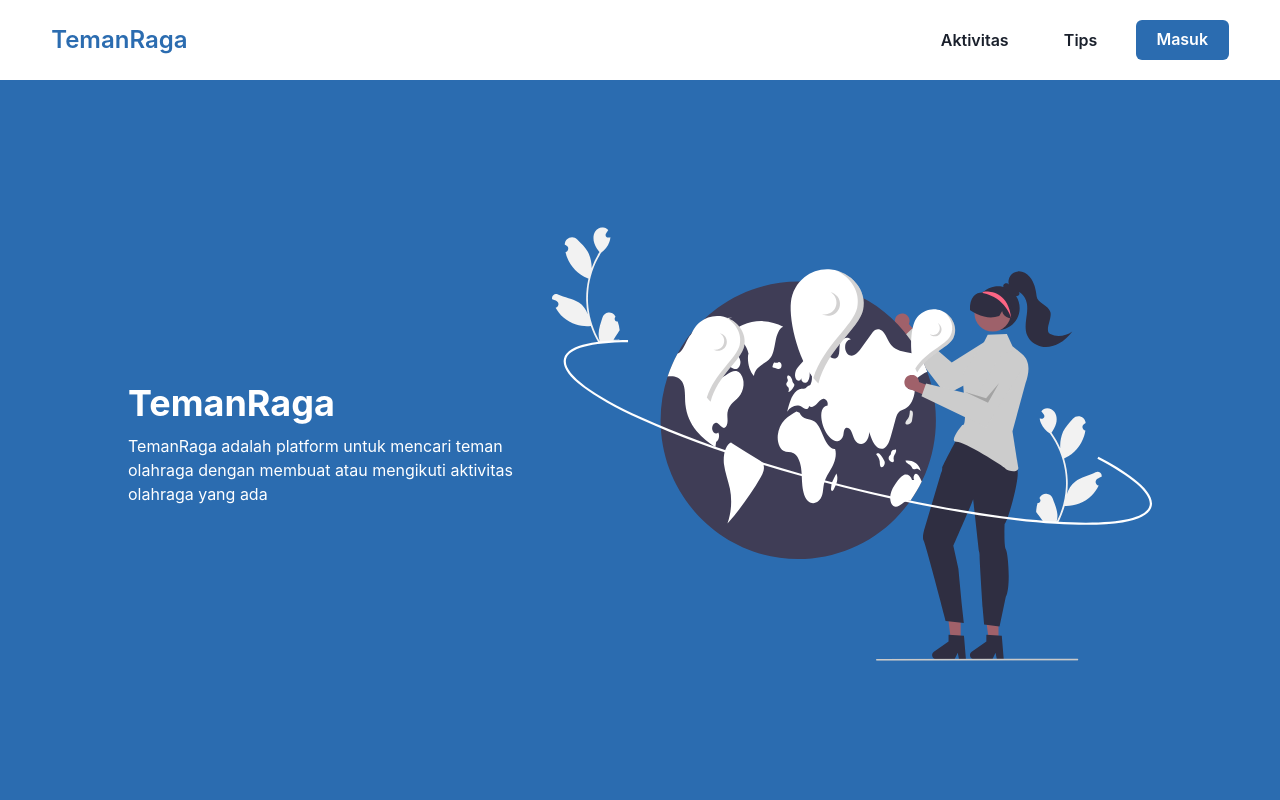
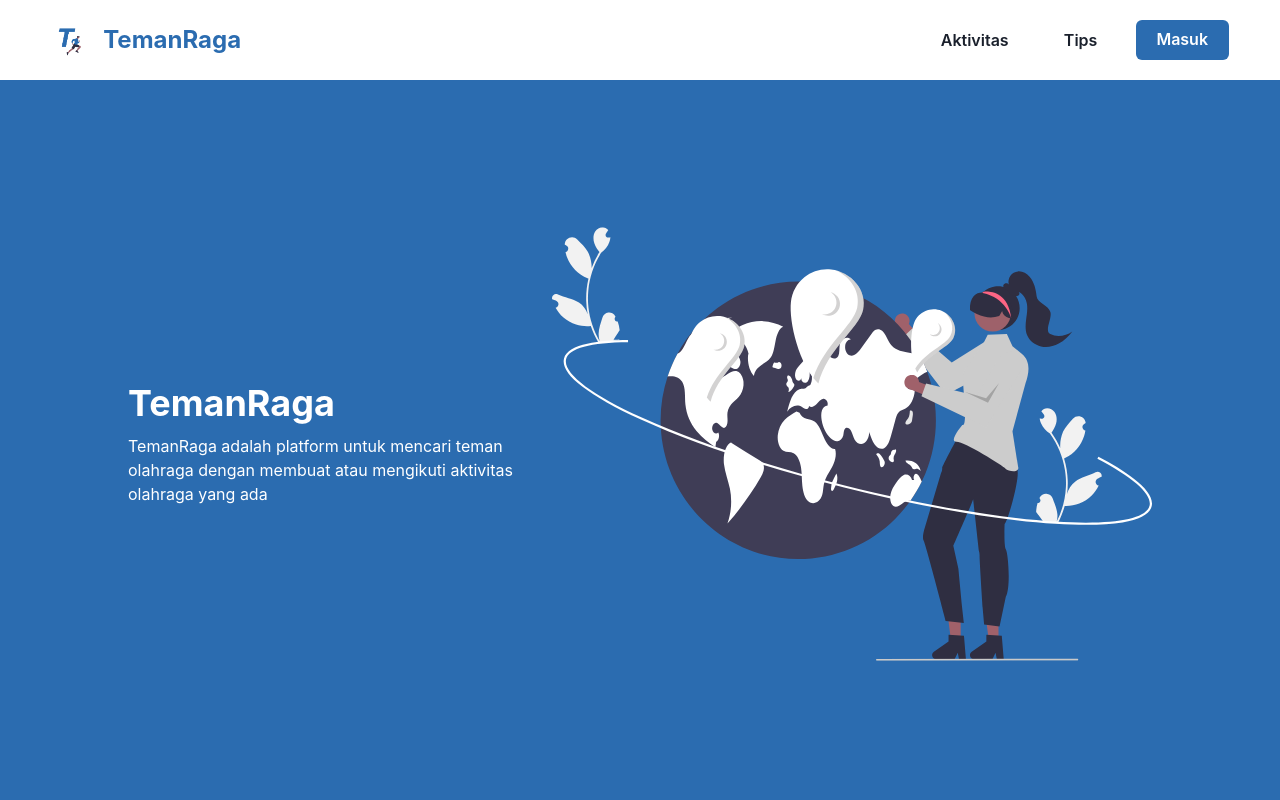
Before and after one commit to TemanRaga/temanraga-fe, a Next.js app: page / in a window 1280 px wide. Shown: the top 800 px of the page. Built offline with nearby package versions, Linux system fonts and the light colour scheme; no server answers.

Commit message:
[Feat] add favicon + icon

```diff
--- a/common/components/Navbar/index.jsx
+++ b/common/components/Navbar/index.jsx
@@ -1,9 +1,8 @@
 import { useState, useEffect } from "react";
 import NextLink from "next/link";
-import Router from "next/router";
 import DropdownButton from "./dropdownButton";
 import Dropdown from "./dropdown";
-import { Flex, HStack, Link, useDisclosure, Button } from "@chakra-ui/react";
+import { Flex, HStack, Link, useDisclosure, Button, Text, Image } from "@chakra-ui/react";
 import Cookies from "js-cookie";
 
 const Navbar = () => {
@@ -29,12 +28,15 @@ const Navbar = () => {
       >
         <NextLink href="/" passHref>
           <Link
-            fontSize={{ base: 16, sm: 20, md: 24 }}
-            fontWeight="semibold"
+            fontSize="24"
+            fontWeight="bold"
             color="blue.600"
+            display="flex"
+            gap="4"
             style={{ textDecoration: "none" }}
           >
-            TemanRaga
+            <Image src="/favicon.png" w="36px" h="36px" />
+            <Text>TemanRaga</Text>
           </Link>
         </NextLink>
         <HStack display={{ base: "none", lg: "flex" }} gap="1">
--- a/pages/index.jsx
+++ b/pages/index.jsx
@@ -50,6 +50,8 @@ export default function Home() {
       <Head>
         <title>TemanRaga - Home</title>
         <meta name="viewport" content="initial-scale=1.0, width=device-width" />
+        <meta property="og:image" content="/favicon.png" />
+        <link rel="icon" href="/favicon.png" />
       </Head>
       <Box bg="#2b6cb0" py="5%" color="white" align={"center"}>
         <Flex
```
Also changed, not shown: public/favicon.png (added).
